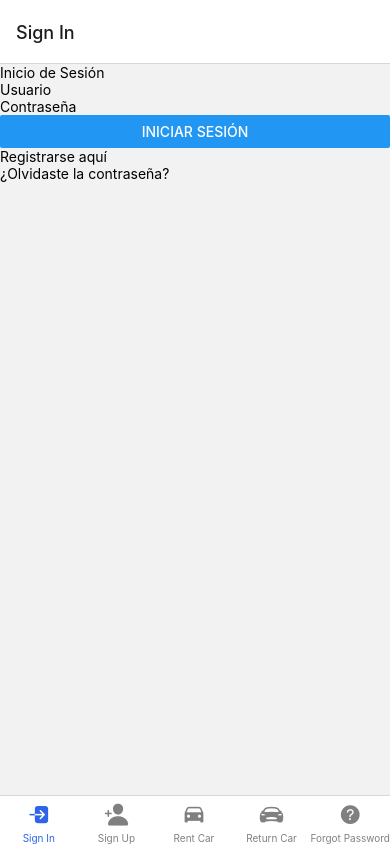
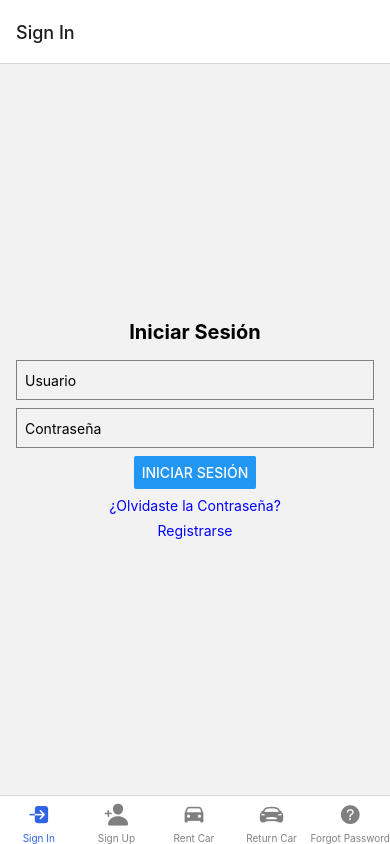
Before and after one commit to dany-uz/RentCar, a React Native app: screen / in a window 390 px wide. Built offline with nearby package versions, Linux system fonts and the light colour scheme.

Commit message:
[Screens] Estilos y organización

```diff
--- a/screens/forgotpassword.jsx
+++ b/screens/forgotpassword.jsx
@@ -1,41 +1,71 @@
-import React, { useState } from 'react';
-import { View, TextInput, Button, Text, TouchableOpacity } from 'react-native';
+import React, { useState } from "react";
+import { View, TextInput, Button, Text, TouchableOpacity } from "react-native";
 
 const ForgotPasswordForm = () => {
-  const [username, setUsername] = useState('');
-  const [reservedWord, setReservedWord] = useState('');
-  const [newPassword, setNewPassword] = useState('');
+    const [username, setUsername] = useState("");
+    const [reservedWord, setReservedWord] = useState("");
+    const [newPassword, setNewPassword] = useState("");
 
     const handleResetPassword = () => {
         // Lógica para reestablecer la contraseña utilizando los datos ingresados
-    console.log('Reestablecer contraseña');
+        console.log("Restablecer contraseña");
     };
 
     return (
-    <View>
-      <Text>¿Olvidaste la Contraseña?</Text>
+        <View style={styles.container}>
+            <Text style={styles.title}>¿Olvidaste la Contraseña?</Text>
             <TextInput
+                style={styles.input}
                 placeholder="Usuario"
                 value={username}
                 onChangeText={setUsername}
             />
             <TextInput
+                style={styles.input}
                 placeholder="Palabra Reservada"
                 value={reservedWord}
                 onChangeText={setReservedWord}
             />
             <TextInput
+                style={styles.input}
                 placeholder="Nueva contraseña"
                 secureTextEntry
                 value={newPassword}
                 onChangeText={setNewPassword}
             />
-      <Button title="Reestablecer" onPress={handleResetPassword} />
+            <Button title="Restablecer" onPress={handleResetPassword} />
             <TouchableOpacity>
-        <Text>Iniciar Sesión</Text>
+                <Text style={styles.link}>Iniciar Sesión</Text>
             </TouchableOpacity>
         </View>
     );
 };
 
+// Styles
+const styles = {
+    container: {
+        flex: 1,
+        justifyContent: "center",
+        alignItems: "center",
+        padding: 16,
+    },
+    title: {
+        fontSize: 20,
+        fontWeight: "bold",
+        marginBottom: 16,
+    },
+    input: {
+        width: "100%",
+        height: 40,
+        borderColor: "gray",
+        borderWidth: 1,
+        marginBottom: 8,
+        paddingHorizontal: 8,
+    },
+    link: {
+        color: "blue",
+        marginTop: 8,
+    },
+};
+
 export default ForgotPasswordForm;
--- a/screens/rentcar.jsx
+++ b/screens/rentcar.jsx
@@ -1,49 +1,80 @@
-import React, { useState } from 'react';
-import { View, TextInput, Button, Text, TouchableOpacity } from 'react-native';
+import React, { useState } from "react";
+import { View, TextInput, Button, Text, TouchableOpacity } from "react-native";
 
 const RentForm = () => {
-  const [licensePlate, setLicensePlate] = useState('');
-  const [initialDate, setInitialDate] = useState('');
-  const [endDate, setEndDate] = useState('');
-  const [rentNumber, setRentNumber] = useState('');
+    const [licensePlate, setLicensePlate] = useState("");
+    const [initialDate, setInitialDate] = useState("");
+    const [endDate, setEndDate] = useState("");
+    const [rentNumber, setRentNumber] = useState("");
 
     const handleSave = () => {
         // Lógica para guardar la renta utilizando los datos ingresados
-    console.log('Guardar renta');
+        console.log("Guardar renta");
     };
 
     return (
-    <View>
-      <Text>Rentar</Text>
+        <View style={styles.container}>
+            <Text style={styles.title}>Rentar</Text>
             <TextInput
+                style={styles.input}
                 placeholder="Placa"
                 value={licensePlate}
                 onChangeText={setLicensePlate}
             />
             <TextInput
+                style={styles.input}
                 placeholder="Fecha Inicial"
                 value={initialDate}
                 onChangeText={setInitialDate}
             />
             <TextInput
+                style={styles.input}
                 placeholder="Fecha Final"
                 value={endDate}
                 onChangeText={setEndDate}
             />
             <TextInput
+                style={styles.input}
                 placeholder="Número Renta"
                 value={rentNumber}
                 onChangeText={setRentNumber}
             />
             <Button title="Guardar" onPress={handleSave} />
             <TouchableOpacity>
-        <Text>Listar vehículos Disponibles</Text>
+                <Text style={styles.link}>Listar vehículos Disponibles</Text>
             </TouchableOpacity>
             <TouchableOpacity>
-        <Text>Cerrar sesión</Text>
+                <Text style={styles.link}>Cerrar sesión</Text>
             </TouchableOpacity>
         </View>
     );
 };
 
+// Styles
+const styles = {
+    container: {
+        flex: 1,
+        justifyContent: "center",
+        alignItems: "center",
+        padding: 16,
+    },
+    title: {
+        fontSize: 20,
+        fontWeight: "bold",
+        marginBottom: 16,
+    },
+    input: {
+        width: "100%",
+        height: 40,
+        borderColor: "gray",
+        borderWidth: 1,
+        marginBottom: 8,
+        paddingHorizontal: 8,
+    },
+    link: {
+        color: "blue",
+        marginTop: 8,
+    },
+};
+
 export default RentForm;
--- a/screens/returncar.jsx
+++ b/screens/returncar.jsx
@@ -1,40 +1,70 @@
-import React, { useState } from 'react';
-import { View, TextInput, Button, Text, TouchableOpacity } from 'react-native';
+import React, { useState } from "react";
+import { View, TextInput, Button, Text, TouchableOpacity } from "react-native";
 
 const ReturnCarForm = () => {
-  const [rentNumber, setRentNumber] = useState('');
-  const [licensePlate, setLicensePlate] = useState('');
-  const [returnDate, setReturnDate] = useState('');
+    const [rentNumber, setRentNumber] = useState("");
+    const [licensePlate, setLicensePlate] = useState("");
+    const [returnDate, setReturnDate] = useState("");
 
     const handleSave = () => {
         // Lógica para guardar la devolución del carro utilizando los datos ingresados
-    console.log('Guardar devolución');
+        console.log("Guardar devolución");
     };
 
     return (
-    <View>
-      <Text>Devolución de Carros</Text>
+        <View style={styles.container}>
+            <Text style={styles.title}>Devolución de Carros</Text>
             <TextInput
+                style={styles.input}
                 placeholder="Número Renta"
                 value={rentNumber}
                 onChangeText={setRentNumber}
             />
             <TextInput
+                style={styles.input}
                 placeholder="Número de Placa"
                 value={licensePlate}
                 onChangeText={setLicensePlate}
             />
             <TextInput
+                style={styles.input}
                 placeholder="Fecha Devolución"
                 value={returnDate}
                 onChangeText={setReturnDate}
             />
             <Button title="Guardar" onPress={handleSave} />
             <TouchableOpacity>
-        <Text>Cerrar Sesión</Text>
+                <Text style={styles.link}>Cerrar Sesión</Text>
             </TouchableOpacity>
         </View>
     );
 };
 
+// Styles
+const styles = {
+    container: {
+        flex: 1,
+        justifyContent: "center",
+        alignItems: "center",
+        padding: 16,
+    },
+    title: {
+        fontSize: 20,
+        fontWeight: "bold",
+        marginBottom: 16,
+    },
+    input: {
+        width: "100%",
+        height: 40,
+        borderColor: "gray",
+        borderWidth: 1,
+        marginBottom: 8,
+        paddingHorizontal: 8,
+    },
+    link: {
+        color: "blue",
+        marginTop: 8,
+    },
+};
+
 export default ReturnCarForm;
--- a/screens/signin.jsx
+++ b/screens/signin.jsx
@@ -1,38 +1,67 @@
-import React, { useState } from 'react';
-import { View, TextInput, Button, Text, TouchableOpacity } from 'react-native';
+import React, { useState } from "react";
+import { View, TextInput, Button, Text, TouchableOpacity } from "react-native";
 
 const LoginForm = () => {
-  const [username, setUsername] = useState('');
-  const [password, setPassword] = useState('');
+    const [username, setUsername] = useState("");
+    const [password, setPassword] = useState("");
 
     const handleLogin = () => {
         // Lógica para iniciar sesión con los datos ingresados
-    console.log('Iniciar sesión');
+        console.log("Iniciar sesión");
     };
 
     return (
-    <View>
-      <Text>Inicio de Sesión</Text>
+        <View style={styles.container}>
+            <Text style={styles.title}>Iniciar Sesión</Text>
             <TextInput
+                style={styles.input}
                 placeholder="Usuario"
                 value={username}
                 onChangeText={setUsername}
             />
             <TextInput
+                style={styles.input}
                 placeholder="Contraseña"
                 secureTextEntry
                 value={password}
                 onChangeText={setPassword}
             />
-      <Button title="Iniciar sesión" onPress={handleLogin} />
+            <Button title="Iniciar Sesión" onPress={handleLogin} />
             <TouchableOpacity>
-        <Text>Registrarse aquí</Text>
+                <Text style={styles.link}>¿Olvidaste la Contraseña?</Text>
             </TouchableOpacity>
             <TouchableOpacity>
-        <Text>¿Olvidaste la contraseña?</Text>
+                <Text style={styles.link}>Registrarse</Text>
             </TouchableOpacity>
         </View>
     );
 };
 
+// Styles
+const styles = {
+    container: {
+        flex: 1,
+        justifyContent: "center",
+        alignItems: "center",
+        padding: 16,
+    },
+    title: {
+        fontSize: 20,
+        fontWeight: "bold",
+        marginBottom: 16,
+    },
+    input: {
+        width: "100%",
+        height: 40,
+        borderColor: "gray",
+        borderWidth: 1,
+        marginBottom: 8,
+        paddingHorizontal: 8,
+    },
+    link: {
+        color: "blue",
+        marginTop: 8,
+    },
+};
+
 export default LoginForm;
--- a/screens/signup.jsx
+++ b/screens/signup.jsx
@@ -1,36 +1,40 @@
-import React, { useState } from 'react';
-import { View, TextInput, Button, Text } from 'react-native';
+import React, { useState } from "react";
+import { View, TextInput, Button, Text } from "react-native";
 
 const RegistrationForm = () => {
-  const [username, setUsername] = useState('');
-  const [name, setName] = useState('');
-  const [role, setRole] = useState('');
-  const [reservedWord, setReservedWord] = useState('');
+    const [username, setUsername] = useState("");
+    const [name, setName] = useState("");
+    const [role, setRole] = useState("");
+    const [reservedWord, setReservedWord] = useState("");
 
     const handleRegistration = () => {
         // Lógica para registrar al usuario utilizando los datos ingresados
-    console.log('Registrarse');
+        console.log("Registrarse");
     };
 
     return (
-    <View>
-      <Text>Registro de Usuario</Text>
+        <View style={styles.container}>
+            <Text style={styles.title}>Registro de Usuario</Text>
             <TextInput
+                style={styles.input}
                 placeholder="Usuario"
                 value={username}
                 onChangeText={setUsername}
             />
             <TextInput
+                style={styles.input}
                 placeholder="Nombre"
                 value={name}
                 onChangeText={setName}
             />
             <TextInput
+                style={styles.input}
                 placeholder="Rol"
                 value={role}
                 onChangeText={setRole}
             />
             <TextInput
+                style={styles.input}
                 placeholder="Palabra Reservada"
                 value={reservedWord}
                 onChangeText={setReservedWord}
@@ -40,4 +44,31 @@ const RegistrationForm = () => {
     );
 };
 
+// Styles
+const styles = {
+    container: {
+        flex: 1,
+        justifyContent: "center",
+        alignItems: "center",
+        padding: 16,
+    },
+    title: {
+        fontSize: 20,
+        fontWeight: "bold",
+        marginBottom: 16,
+    },
+    input: {
+        width: "100%",
+        height: 40,
+        borderColor: "gray",
+        borderWidth: 1,
+        marginBottom: 8,
+        paddingHorizontal: 8,
+    },
+    link: {
+        color: "blue",
+        marginTop: 8,
+    },
+};
+
 export default RegistrationForm;
```
Lines whose indentation alone changed are shown as unchanged.
